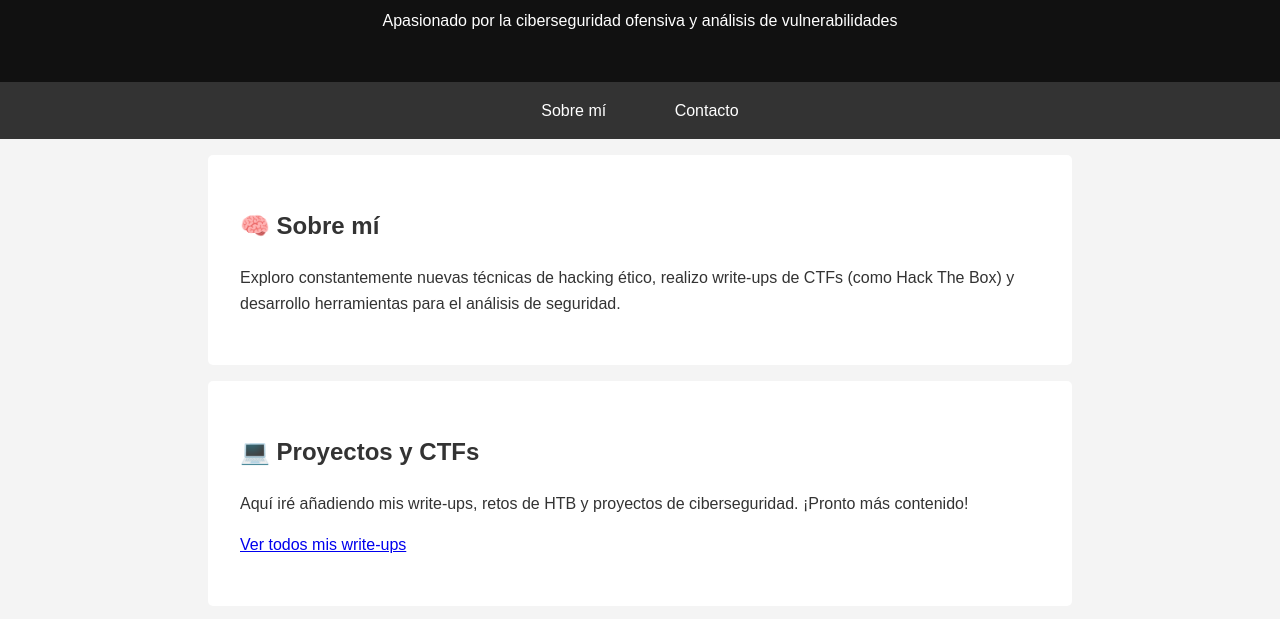
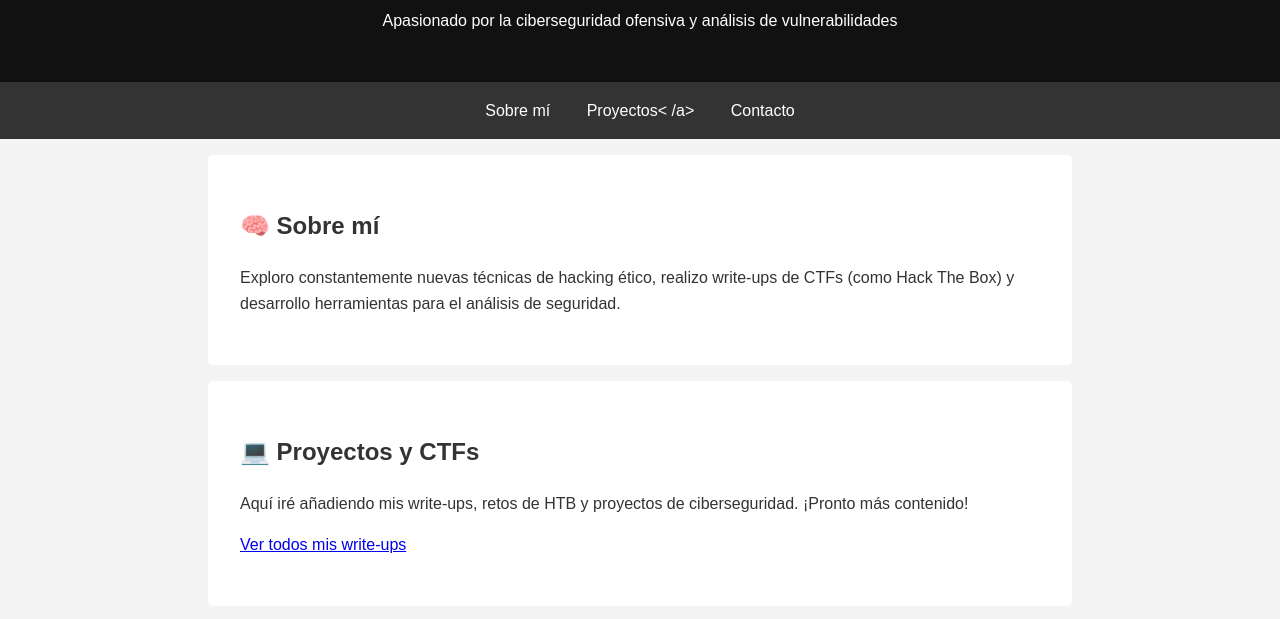
Before and after one commit to sergiocordero94/sergiocordero94.github.io, a plain HTML site: page index.html in a window 1280 px wide. Shown: the part 118-737 px from the top of the page. Drawn offline with Linux system fonts and the light colour scheme.

Commit message:
Update index.html

```diff
--- a/index.html
+++ b/index.html
@@ -15,7 +15,7 @@
 
   <nav>
     <a href="#sobre-mi">Sobre mí</a>
-    <a href="#proyectos" target="sergiocordero94.github.io/writeups"/a>
+    <a href="#proyectos" target="sergiocordero94.github.io/writeups" >Proyectos< /a>
     <a href="#contacto">Contacto</a>
   </nav>
 
```
